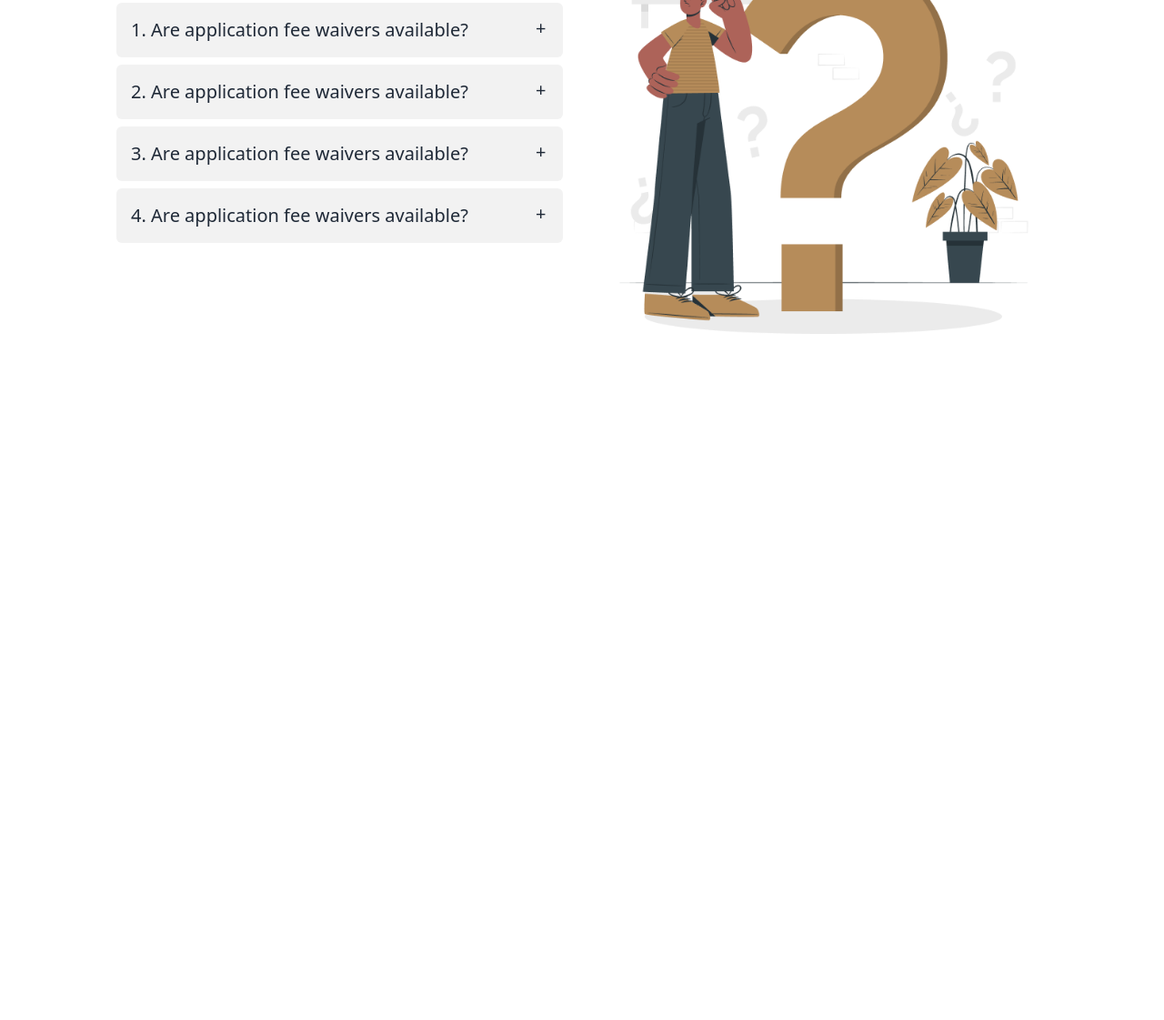
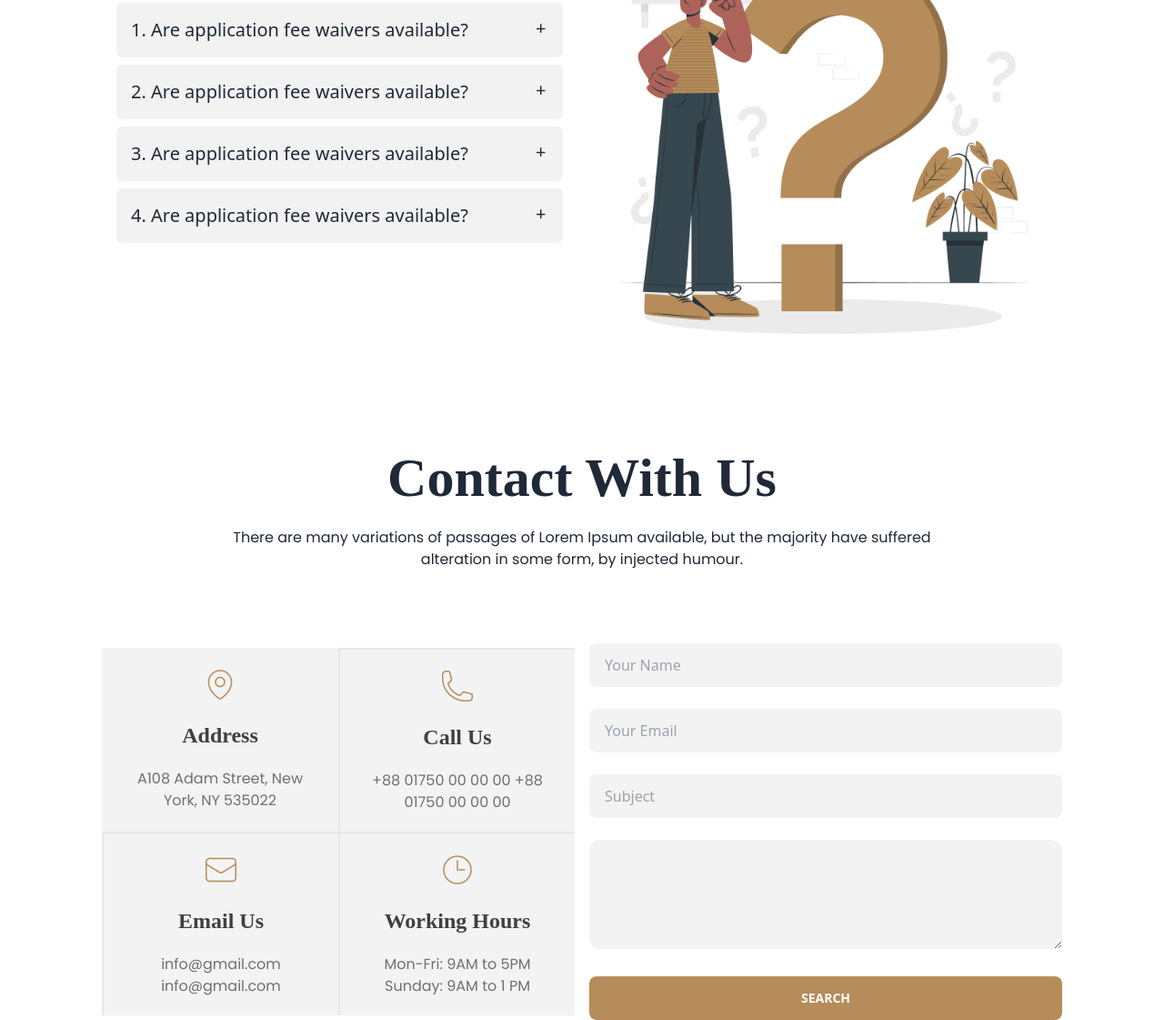
Before and after one commit to mdmitulhossen/legal-solution, a plain HTML site: page index.html in a window 1280 px wide. Shown: the part 2877-3998 px from the top of the page at 91% size. Before the commit the page ends 3276 px from the top, so only its background shows below. Drawn offline with nearby package versions, Linux system fonts and the light colour scheme.

Commit message:
contactb section done

```diff
--- a/index.html
+++ b/index.html
@@ -342,17 +342,17 @@
                 <div class="hero">
                     <div class="hero-content flex-col gap-10 justify-between sm:flex-row-reverse">
                         <div class="w-full sm:w-1/2 p-4">
-                             <img class="w-full" src="./assests/images/faq.png"
-                                class="max-w-sm rounded-lg shadow-2xl" />
+                            <img class="w-full" src="./assests/images/faq.png" class="max-w-sm rounded-lg shadow-2xl" />
                         </div>
                         <div class="w-full sm:w-1/2 sm:space-y-2">
                             <div class="collapse collapse-plus bg-base-200 rounded-md">
                                 <input type="radio" name="my-accordion-3" />
                                 <div class="collapse-title text-xl font-medium">
-                                   1. Are application fee waivers available?
+                                    1. Are application fee waivers available?
                                 </div>
                                 <div class="collapse-content">
-                                    <p>There are many variations of passages of Lorem Ipsum available, but the majority have suffered alteration in some form, by injected humour, . </p>
+                                    <p>There are many variations of passages of Lorem Ipsum available, but the majority
+                                        have suffered alteration in some form, by injected humour, . </p>
                                 </div>
                             </div>
                             <div class="collapse collapse-plus bg-base-200 rounded-md">
@@ -361,7 +361,8 @@
                                     2. Are application fee waivers available?
                                 </div>
                                 <div class="collapse-content">
-                                    <p>There are many variations of passages of Lorem Ipsum available, but the majority have suffered alteration in some form, by injected humour, . </p>
+                                    <p>There are many variations of passages of Lorem Ipsum available, but the majority
+                                        have suffered alteration in some form, by injected humour, . </p>
                                 </div>
                             </div>
                             <div class="collapse collapse-plus bg-base-200 rounded-md">
@@ -370,7 +371,8 @@
                                     3. Are application fee waivers available?
                                 </div>
                                 <div class="collapse-content">
-                                    <p>There are many variations of passages of Lorem Ipsum available, but the majority have suffered alteration in some form, by injected humour, . </p>
+                                    <p>There are many variations of passages of Lorem Ipsum available, but the majority
+                                        have suffered alteration in some form, by injected humour, . </p>
                                 </div>
                             </div>
                             <div class="collapse collapse-plus bg-base-200 rounded-md">
@@ -379,7 +381,8 @@
                                     4. Are application fee waivers available?
                                 </div>
                                 <div class="collapse-content">
-                                    <p>There are many variations of passages of Lorem Ipsum available, but the majority have suffered alteration in some form, by injected humour, . </p>
+                                    <p>There are many variations of passages of Lorem Ipsum available, but the majority
+                                        have suffered alteration in some form, by injected humour, . </p>
                                 </div>
                             </div>
                         </div>
@@ -387,6 +390,77 @@
                 </div>
             </div>
         </section>
+
+
+        <!-- Contact us section -->
+        <section class="md:mt-24 mt-20">
+            <div class="text-center mx-auto max-w-[768px]">
+                <h1 class="lg:text-5xl text-3xl sm:text-4xl xl:text-[60px] font-bold font-['gramond'] mb-6">Contact With
+                    Us</h1>
+                <p class="font-['poppins']">There are many variations of passages of Lorem Ipsum available, but the
+                    majority have suffered alteration in some form, by injected humour.</p>
+            </div>
+
+            <div class="md:mt-20 mt-16 grid grid-cols-1 gap-10 md:gap-4 md:grid-cols-2 justify-center items-center">
+                <div class="grid grid-cols-2 divide-x-2 divide-y-2">
+
+                    <div class="p-[20px] bg-[#F3F3F3]">
+                        <div class="space-y-5 text-center ">
+                            <div><img class="mx-auto" src="./assests/images/location.png" alt=""></div>
+                            <h3 class="text-[#414040] text-center text-2xl font-semibold font-['gramond']">Address</h3>
+                            <p class="text-center font-['poppins'] text-[#707070]">A108 Adam Street,
+                                New York, NY 535022</p>
+
+                        </div>
+                    </div>
+
+                    <div class="p-[20px] bg-[#F3F3F3]">
+                        <div class=" space-y-5 text-center">
+                            <div><img class="mx-auto" src="./assests/images/call.png" alt=""></div>
+                            <h3 class="text-[#414040] text-center text-2xl font-semibold font-['gramond']">Call Us</h3>
+                            <p class="text-center font-['poppins'] text-[#707070]">+88 01750 00 00 00
+                                +88 01750 00 00 00</p>
+
+                        </div>
+                    </div>
+                    <div class="p-[20px] bg-[#F3F3F3]">
+                        <div class=" space-y-5 text-center ">
+                            <div><img class="mx-auto" src="./assests/images/email.png" alt=""></div>
+                            <h3 class="text-[#414040] text-center text-2xl font-semibold font-['gramond']">Email Us
+                            </h3>
+                            <p class="text-center font-['poppins'] text-[#707070]">info@gmail.com
+                                info@gmail.com</p>
+
+                        </div>
+                    </div>
+                    <div class="p-[20px] bg-[#F3F3F3]">
+                        <div class="space-y-5 text-center">
+                            <div><img class="mx-auto" src="./assests/images/time.png" alt=""></div>
+                            <h3 class="text-[#414040] text-center text-2xl font-semibold font-['gramond']">Working Hours
+                            </h3>
+                            <p class="text-center font-['poppins'] text-[#707070]">Mon-Fri: 9AM to 5PM
+                                Sunday: 9AM to 1 PM</p>
+
+                        </div>
+                    </div>
+
+                </div>
+
+                <div>
+                    <form class="space-y-6" >
+                        <input type="text" placeholder="Your Name"
+                            class="input bg-[#F3F3F3] focus:ring-2 focus:ring-[#B68C5A] w-full" />
+                        <input type="email" placeholder="Your Email"
+                            class="input bg-[#F3F3F3] focus:ring-2 focus:ring-[#B68C5A] w-full" />
+                        <input type="text" placeholder="Subject"
+                            class="input bg-[#F3F3F3] focus:ring-2 focus:ring-[#B68C5A] w-full" />
+                            <textarea class="bg-[#F3F3F3] focus:ring-2 focus:ring-[#B68C5A] w-full rounded-xl" id="" cols="30" rows="5"></textarea>
+                        <button class="btn legalbtn w-full">Search</button>
+                    </form>
+                </div>
+            </div>
+        </section>
+
     </main>
     <footer>
 
```
